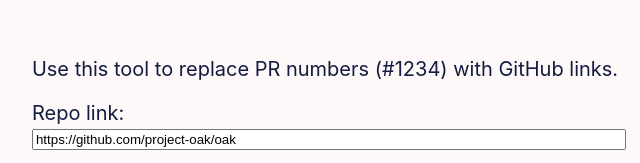
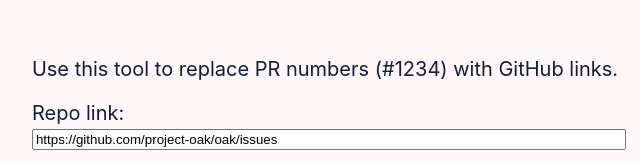
Before and after one commit to jul-sh/lazy-snippets, a website: page index.html in a window 1280 px wide. Shown: the part 111-274 px from the top of the page, 315-955 px from the left. Drawn offline with Linux system fonts and the light colour scheme.

Commit message:
add issues support

```diff
--- a/index.html
+++ b/index.html
@@ -57,7 +57,7 @@
           type="text"
           id="link"
           name="link"
-          value="https://github.com/project-oak/oak"
+          value="https://github.com/project-oak/oak/issues"
           required
         />
         <label for="snippet">Your snippet:</label>
```
